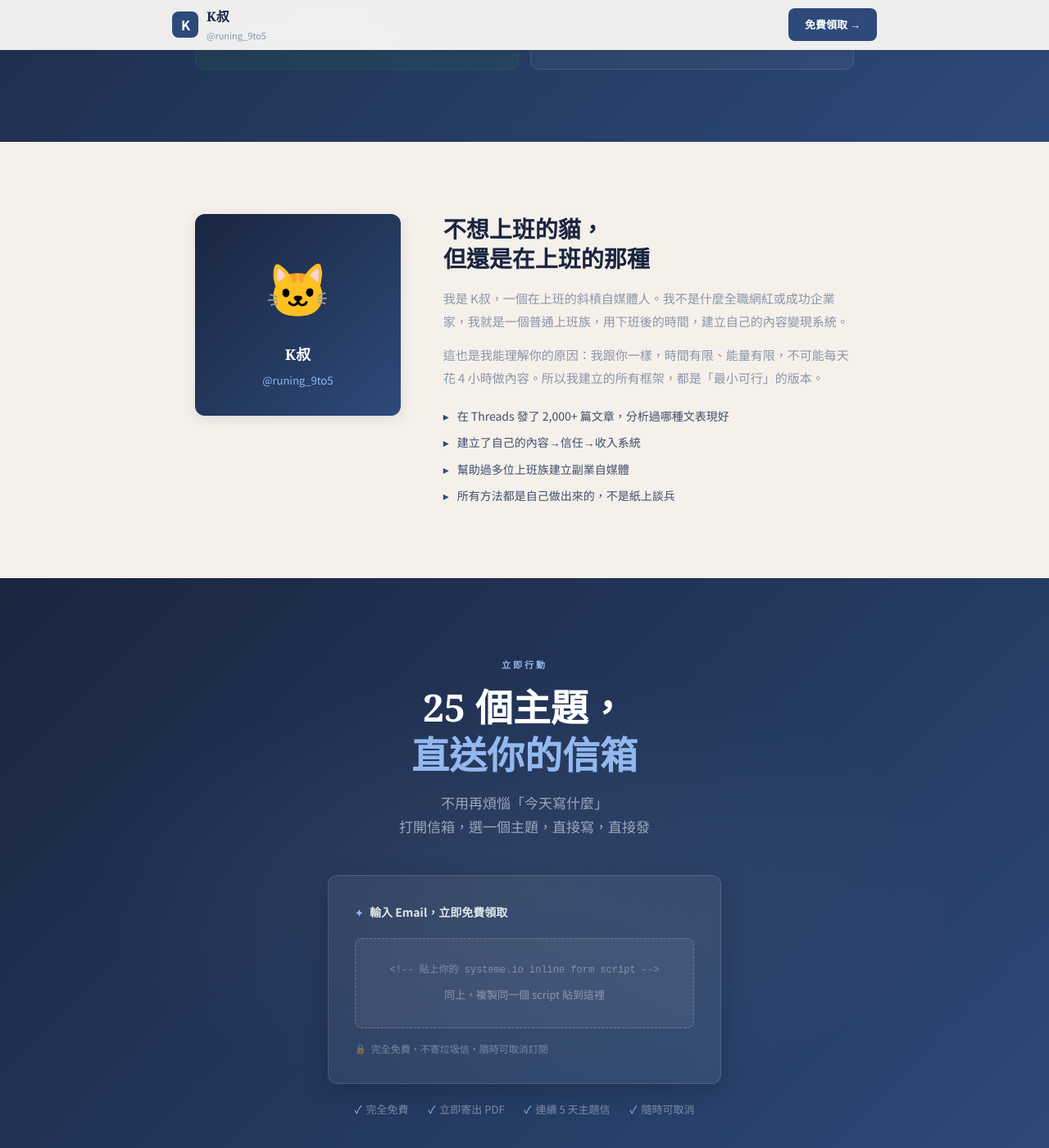
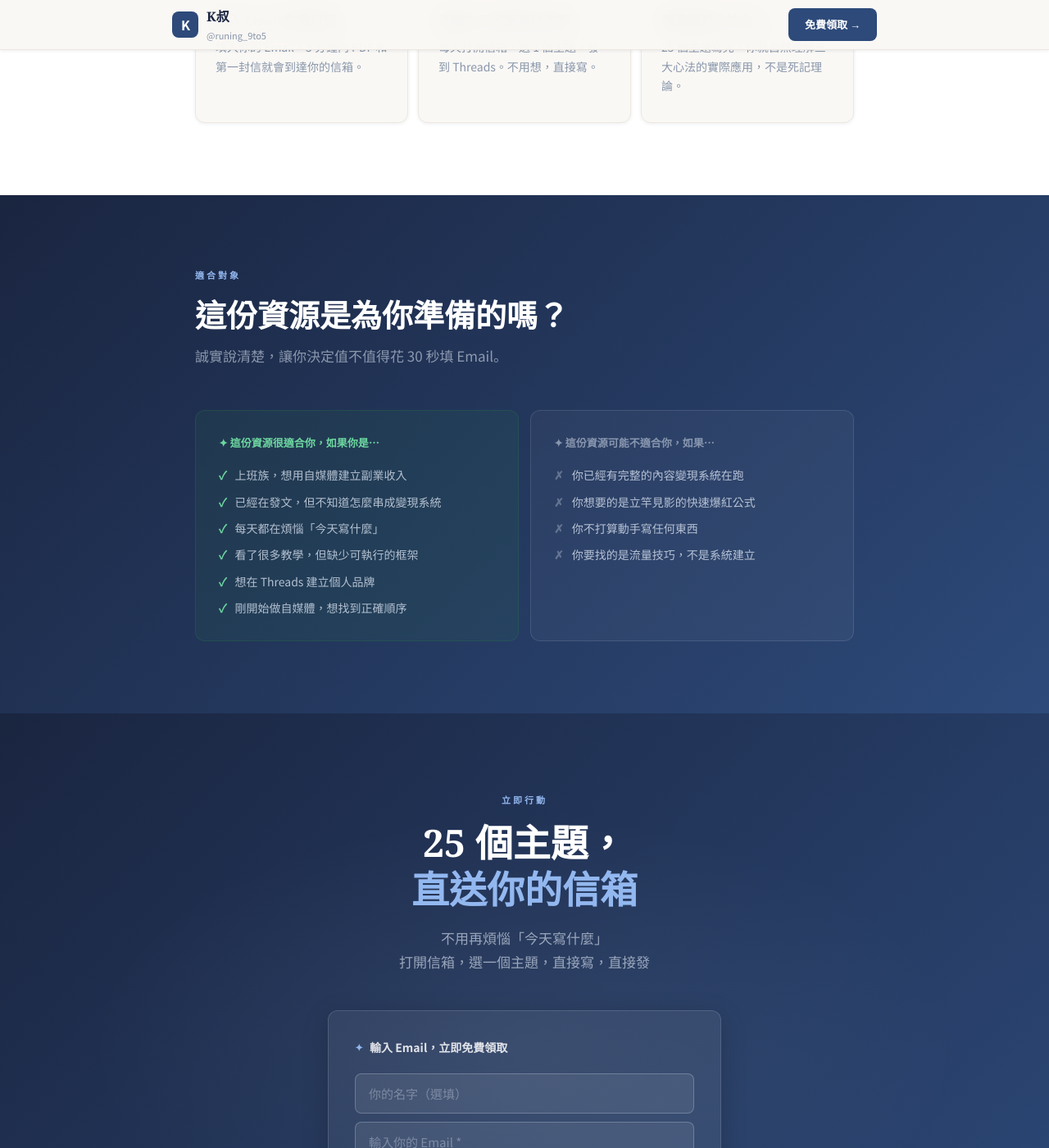
Before and after one commit to KenHAI666/Runing9TO5, a Jekyll site: the page landing.html, which Jekyll copies as it is, in a window 1280 px wide and 1400 px high, scrolled down 6586 px. Shown: the whole window at 82% size. Built offline with Jekyll 4.4.1, drawn with Linux system fonts in a browser that asks for light colours; some of the changed text lies outside the part shown.

Commit message:
Update landing.html

```diff
--- a/landing.html
+++ b/landing.html
@@ -674,12 +674,103 @@
 .form-zone    { animation: fadeUp .5s .3s ease-out both; }
 .hero-proof   { animation: fadeUp .5s .4s ease-out both; }
 
+/* ── HERO CTA BUTTON ── */
+.hero-cta-btn {
+  display: inline-flex;
+  align-items: center;
+  margin-top: 32px;
+  background: #fff;
+  color: var(--navy);
+  font-size: 15px; font-weight: 700;
+  font-family: var(--sans);
+  padding: 14px 32px;
+  border-radius: 8px;
+  text-decoration: none;
+  letter-spacing: 0.2px;
+  box-shadow: 0 4px 20px rgba(0,0,0,0.25);
+  transition: transform .2s, box-shadow .2s;
+}
+.hero-cta-btn:hover {
+  transform: translateY(-2px);
+  box-shadow: 0 8px 28px rgba(0,0,0,0.3);
+}
+
+/* ── MID-PAGE CTA ── */
+.stats-cta {
+  text-align: center;
+  padding: 28px 0 0;
+}
+.stats-cta-btn {
+  display: inline-flex;
+  align-items: center;
+  background: rgba(255,255,255,0.12);
+  border: 1px solid rgba(228,236,248,0.35);
+  color: #fff;
+  font-size: 14px; font-weight: 700;
+  font-family: var(--sans);
+  padding: 12px 28px;
+  border-radius: 8px;
+  text-decoration: none;
+  letter-spacing: 0.2px;
+  transition: background .2s, border-color .2s;
+}
+.stats-cta-btn:hover {
+  background: rgba(255,255,255,0.2);
+  border-color: rgba(228,236,248,0.6);
+}
+
 @media(max-width:640px) {
   .about-inner { grid-template-columns: 1fr; }
   .steps-row { grid-template-columns: 1fr; }
   .hero { padding: 64px 20px 56px; }
   .form-zone { padding: 24px 20px 20px; }
 }
+
+/* ── SYSTEME.IO FORM ── */
+.sys-form {
+  display: flex;
+  flex-direction: column;
+  gap: 10px;
+}
+.sys-form input[type="text"] {
+  width: 100%;
+  background: rgba(255,255,255,0.08);
+  border: 1px solid rgba(228,236,248,0.25);
+  border-radius: 8px;
+  padding: 13px 16px;
+  font-size: 15px;
+  font-family: var(--sans);
+  color: #fff;
+  outline: none;
+  transition: border-color .2s;
+}
+.sys-form input[type="text"]::placeholder {
+  color: rgba(228,236,248,0.35);
+}
+.sys-form input[type="text"]:focus {
+  border-color: rgba(228,236,248,0.6);
+  background: rgba(255,255,255,0.12);
+}
+.sys-btn {
+  width: 100%;
+  background: #2D4A7A;
+  color: #fff;
+  border: none;
+  border-radius: 8px;
+  padding: 14px;
+  font-size: 15px;
+  font-weight: 700;
+  font-family: var(--sans);
+  cursor: pointer;
+  letter-spacing: 0.3px;
+  transition: background .2s, transform .15s;
+  margin-top: 2px;
+}
+.sys-btn:hover {
+  background: var(--navy);
+  transform: translateY(-1px);
+}
+.sys-btn:active { transform: translateY(0); }
 </style>
 </head>
 <body>
@@ -704,7 +795,7 @@
 ══════════════════════════════════════════════════════════ -->
 <section class="hero">
   <div class="hero-inner">
-    <span class="hero-eyebrow">🎁 免費資源・限時開放</span>
+    <span class="hero-eyebrow">🎁 免費資源・完全免費開放</span>
     <h1>每天發文<br>不知道寫什麼？<br>用<em>三大心法</em>，<br>讓內容自己變現</h1>
     <p class="hero-desc">
       訂閱後你會收到《自媒體變現三大核心心法》完整 PDF<br>
@@ -728,6 +819,7 @@
         天序列信免費領
       </div>
     </div>
+    <a href="#cta" class="hero-cta-btn">立即免費領取 →</a>
   </div>
 </section>
 
@@ -832,7 +924,37 @@
       <div class="stat-l">核心心法完整拆解</div>
     </div>
   </div>
+  <div class="stats-cta">
+    <a href="#cta" class="stats-cta-btn">免費領取 PDF + 25 個寫作主題 →</a>
+  </div>
 </div>
+
+
+<!-- ══════════════════════════════════════════════════════════
+     ABOUT
+══════════════════════════════════════════════════════════ -->
+<section class="about-section">
+  <div class="wrap">
+    <div class="about-inner">
+      <div class="about-avatar">
+        <div class="avatar-icon">🐱</div>
+        <div class="avatar-name">K叔</div>
+        <div class="avatar-handle">@runing_9to5</div>
+      </div>
+      <div class="about-text">
+        <h2>不想上班的貓，<br>但還是在上班的那種</h2>
+        <p>我是 K叔，一個在上班的斜槓自媒體人。我不是什麼全職網紅或成功企業家，我就是一個普通上班族，用下班後的時間，建立自己的內容變現系統。</p>
+        <p>這也是我能理解你的原因：我跟你一樣，時間有限、能量有限，不可能每天花 4 小時做內容。所以我建立的所有框架，都是「最小可行」的版本。</p>
+        <ul class="about-cred-list">
+          <li>在 Threads 發了 2,000+ 篇文章，分析過哪種文表現好</li>
+          <li>建立了自己的內容→信任→收入系統</li>
+          <li>幫助過多位上班族建立副業自媒體</li>
+          <li>所有方法都是自己做出來的，不是紙上談兵</li>
+        </ul>
+      </div>
+    </div>
+  </div>
+</section>
 
 
 <!-- ══════════════════════════════════════════════════════════
@@ -1022,31 +1144,6 @@
 </section>
 
 
-<!-- ══════════════════════════════════════════════════════════
-     ABOUT
-══════════════════════════════════════════════════════════ -->
-<section class="about-section">
-  <div class="wrap">
-    <div class="about-inner">
-      <div class="about-avatar">
-        <div class="avatar-icon">🐱</div>
-        <div class="avatar-name">K叔</div>
-        <div class="avatar-handle">@runing_9to5</div>
-      </div>
-      <div class="about-text">
-        <h2>不想上班的貓，<br>但還是在上班的那種</h2>
-        <p>我是 K叔，一個在上班的斜槓自媒體人。我不是什麼全職網紅或成功企業家，我就是一個普通上班族，用下班後的時間，建立自己的內容變現系統。</p>
-        <p>這也是我能理解你的原因：我跟你一樣，時間有限、能量有限，不可能每天花 4 小時做內容。所以我建立的所有框架，都是「最小可行」的版本。</p>
-        <ul class="about-cred-list">
-          <li>在 Threads 發了 2,000+ 篇文章，分析過哪種文表現好</li>
-          <li>建立了自己的內容→信任→收入系統</li>
-          <li>幫助過多位上班族建立副業自媒體</li>
-          <li>所有方法都是自己做出來的，不是紙上談兵</li>
-        </ul>
-      </div>
-    </div>
-  </div>
-</section>
 
 
 <!-- ══════════════════════════════════════════════════════════
@@ -1069,11 +1166,11 @@
       <div class="form-zone-title">
         輸入 Email，立即免費領取
       </div>
-      <!-- 替換區：貼上你的 systeme.io script -->
-      <div class="embed-placeholder">
-        <code>&lt;!-- 貼上你的 systeme.io inline form script --&gt;</code>
-        <p>同上，複製同一個 script 貼到這裡</p>
-      </div>
+      <form method="post" action="https://systeme.io/embedded/40811012/subscription" class="sys-form">
+        <input type="text" name="surname" placeholder="你的名字（選填）" />
+        <input type="text" name="email" placeholder="輸入你的 Email *" required />
+        <button type="submit" class="sys-btn">立即免費領取 →</button>
+      </form>
       <p class="form-guarantee">完全免費・不寄垃圾信・隨時可取消訂閱</p>
     </div>
 
```
